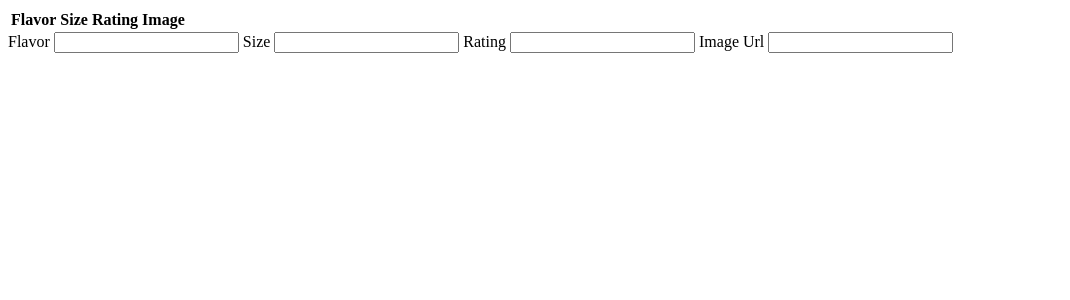
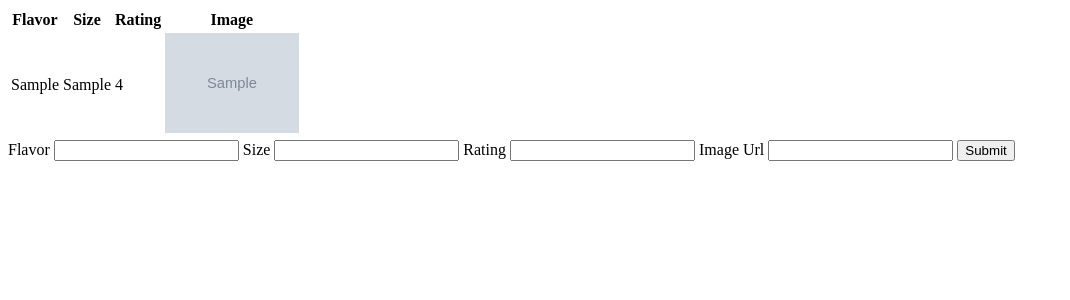
Before and after one commit to jacobson-ben/flask_cupcakes, a Flask app: page / in a window 1280 px wide. Shown: the top 300 px of the page, without its empty margins (0-1070 px from the left). Run offline with Flask 2, Linux system fonts and the light colour scheme; tables that the repository leaves empty hold one stand-in row (values such as "Sample post"); grey boxes marked "Sample" are stand-in pictures; lists and menus that the app fills with data are empty.

Commit message:
through main part

```diff
--- a/app.py
+++ b/app.py
@@ -10,8 +10,6 @@ app.config['SQLALCHEMY_TRACK_MODIFICATIONS'] = False
 app.config['SQLALCHEMY_ECHO'] = True
 
 connect_db(app)
-db.drop_all()
-db.create_all()
 
 app.config['SECRET_KEY'] = "I'LL NEVER TELL!!"
 
--- /dev/null
+++ b/static/cupcakes.js
@@ -0,0 +1,43 @@
+const API_URL = 'http://localhost:5000/api/'
+
+//ajax - get all cupcakes to list in table
+async function getCupcakesList() {
+  const response = await axios.get(`${API_URL}cupcakes`);
+  let cupcakeData = response.data.cupcakes;
+
+  for(let cupcake of cupcakeData) {
+    let createRow = createTableRow(cupcake)
+    $("#table-body").append(createRow)
+  }
+
+}
+
+function createTableRow(cupcake) {
+  return `
+    <tr id="${cupcake.id}">
+      <td>${cupcake.flavor}</td>
+      <td>${cupcake.size}</td>
+      <td>${cupcake.rating}</td>
+      <td><img src="${cupcake.image}" height="100px" width="auto"></td>
+    </tr>
+  `
+}
+
+async function submitForm(evt) {
+  evt.preventDefault()
+  let flavor = $("#flavor").val()
+  let size = $("#size").val()
+  let rating = $("#rating").val()
+  let image = $("#image").val()
+  data = {flavor, size, rating, image}
+
+  const response = await axios.post(`${API_URL}cupcakes`, data)
+  let cupcakeData = response.data.cupcake;
+  let createRow = createTableRow(cupcakeData);
+  $("#table-body").append(createRow);
+  $("#add-cupcake").trigger("reset")
+}
+
+
+$(document).ready(getCupcakesList())
+$(".add-cupcake").on("submit", submitForm)
--- a/templates/index.html
+++ b/templates/index.html
@@ -14,19 +14,21 @@
         <th>Rating</th>
         <th>Image</th>
       </thead>
-      <tbody> </tbody>
+      <tbody id="table-body"> </tbody>
     </table>
-    <form>
+    <form class="add-cupcake">
       <label for="flavor">Flavor</label>
-      <input type="text" name="flavor" required />
+      <input type="text" name="flavor" id="flavor" required />
       <label for="size">Size</label>
-      <input type="text" name="size" required />
+      <input type="text" name="size" id="size" required />
       <label for="rating">Rating</label>
-      <input type="text" name="rating" required />
+      <input type="text" name="rating" id="rating" required />
       <label for="image">Image Url</label>
-      <input type="URL" name="image" required />
+      <input type="URL" name="image" id="image" />
+      <button type="submit">Submit</button>
     </form>
     <script src="https://unpkg.com/jquery"></script>
     <script src="https://unpkg.com/axios/dist/axios.js"></script>
+    <script src="/static/cupcakes.js"></script>
   </body>
 </html>
```
Also changed, not shown: cupcakes.js (deleted, +0 -10 lines).
